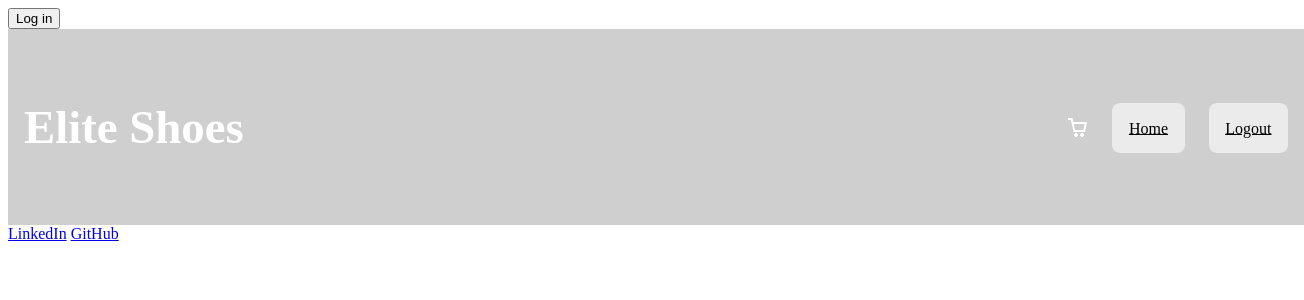
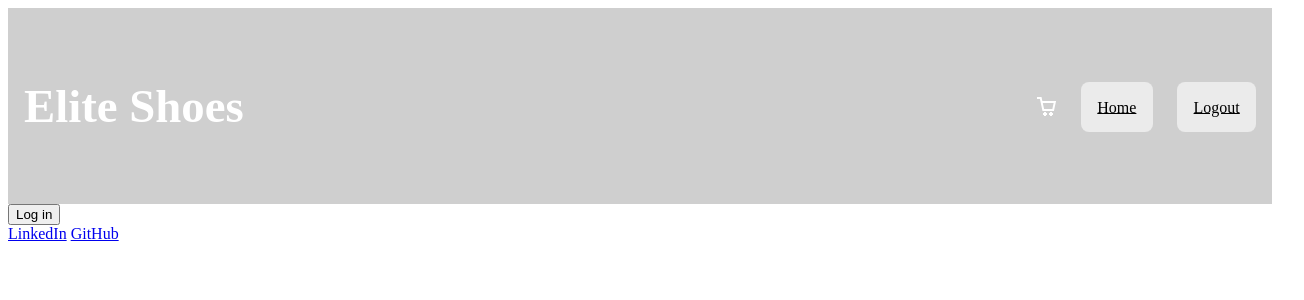
Before and after one commit to Ollerjuan/Ecommerce-shoe-store, a React (Create React App) app in the folder frontend/: page /LoginScreen in a window 1280 px wide. Shown: the top 300 px of the page, 1304 px wide, since content can reach past the window. Built offline with nearby package versions, Linux system fonts and the light colour scheme; no server answers; a web font is replaced by a local one.

Commit message:
figuring out login screen from user

```diff
--- a/frontend/src/App.js
+++ b/frontend/src/App.js
@@ -6,19 +6,21 @@ import { Routes } from 'react-router-dom'
 
 //components
 import Nav from './Components/Nav';
-import Loginbutton from './Components/LoginButton';
+// import Loginbutton from './Components/LoginButton';
 
 //screens added
 import Home from './screens/HomeScreen';
 import View from './screens/ProductScreen';
 import Cart from './screens/CartScreen';
+import Login from './screens/LoginScreen';
 
 function App() {
   return (
     <Router>
-      <Loginbutton />
       <Nav />
+          {/* <Loginbutton /> */}
         <Routes>
+          <Route path="/LoginScreen" element={<Login/>} />
           <Route path="/" element={<Home/>}/>
           <Route path="cart/" element={<Cart />} />
           <Route path="productScreen/" element={<View />} />
--- a/frontend/src/components/Nav.css
+++ b/frontend/src/components/Nav.css
@@ -1,5 +1,5 @@
 .navbar {
-    width:100%;
+    width:97.5%;
     background-color: #cfcfcf;
     /* background-image: url("https://media1.giphy.com/media/qGA1tU5VYYvLy/giphy.gif?cid=ecf05e474rpcuzxficfzi927okd879cauivblswcfr8e24ri&rid=giphy.gif&ct=g"); */
     display: flex;
--- a/frontend/src/components/Nav.js
+++ b/frontend/src/components/Nav.js
@@ -1,6 +1,6 @@
 import './Nav.css';
 import {Link} from 'react-router-dom';
-
+// import Loginbutton from './LoginButton';
 
 const Nav = () => {
     return (
@@ -12,7 +12,7 @@ const Nav = () => {
 
             <ul className='nav_links'>
                 <li>
-
+                    {/* <Loginbutton /> */}
                     <Link to='./cart' className="cart_link">
                         <i className="cart_symbol"></i>
                         {/* <span className='cart_symbol'></span> */}
--- a/frontend/src/screens/HomeScreen.css
+++ b/frontend/src/screens/HomeScreen.css
@@ -2,7 +2,7 @@
     background-image: url('https://media2.giphy.com/media/6ApCxBePPSaCKCaLQw/giphy.gif?cid=ecf05e47s0jfogmkst865ip0kiyxhugy7fxozhbh3funpu0r&rid=giphy.gif&ct=g'), url('http://s3.nikecdn.com/events-platform/pre-prod/NET_Admin/header/2017-05-20_657_Banner_Blue.jpeg');
     border: 25px solid white;
     height: 373px;
-    width: 1440px;
+    width: 1370px;
     overflow: visible;
 }
 .homescreen_products{
--- a/frontend/src/screens/LoginScreen.js
+++ b/frontend/src/screens/LoginScreen.js
@@ -1,13 +1,12 @@
-// import React from 'react'
+import React from 'react'
+import Loginbutton from '../Components/LoginButton';
 
+function Login() {
+  return (
+    <div>
+        <Loginbutton/>
+    </div>
+  )
+}
 
-// function Login() {
-//   return (
-//     <div>
-
-//     <div>Login</div>
-//     </div>
-//   )
-// }
-
-// export default Login;
+export default Login;
```
